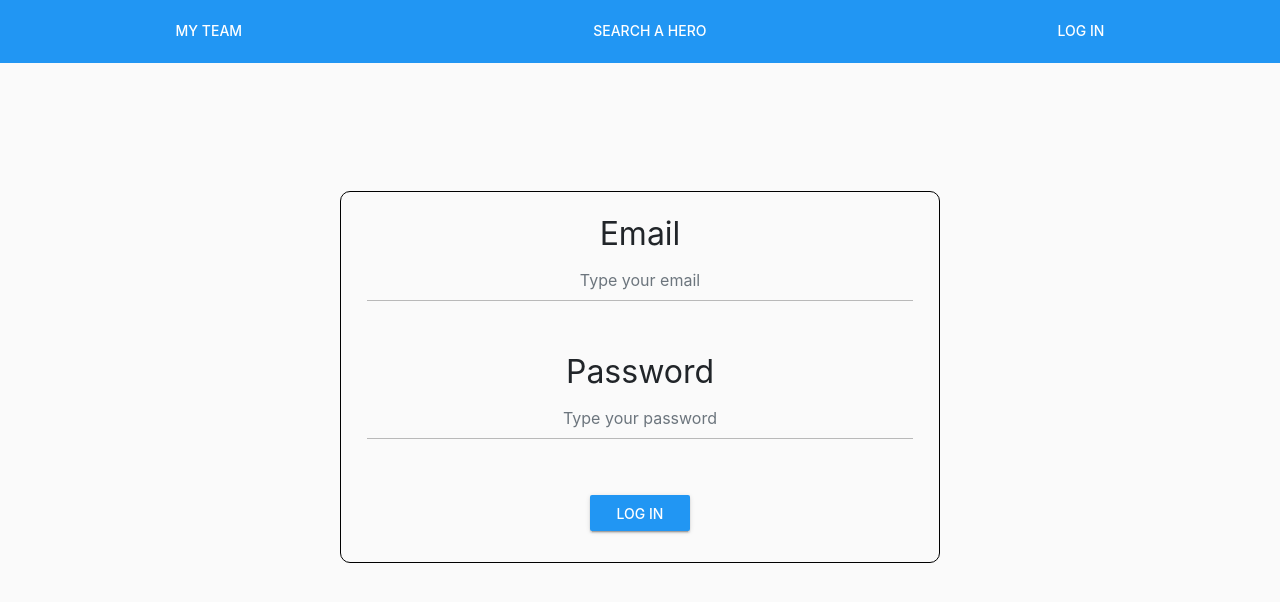
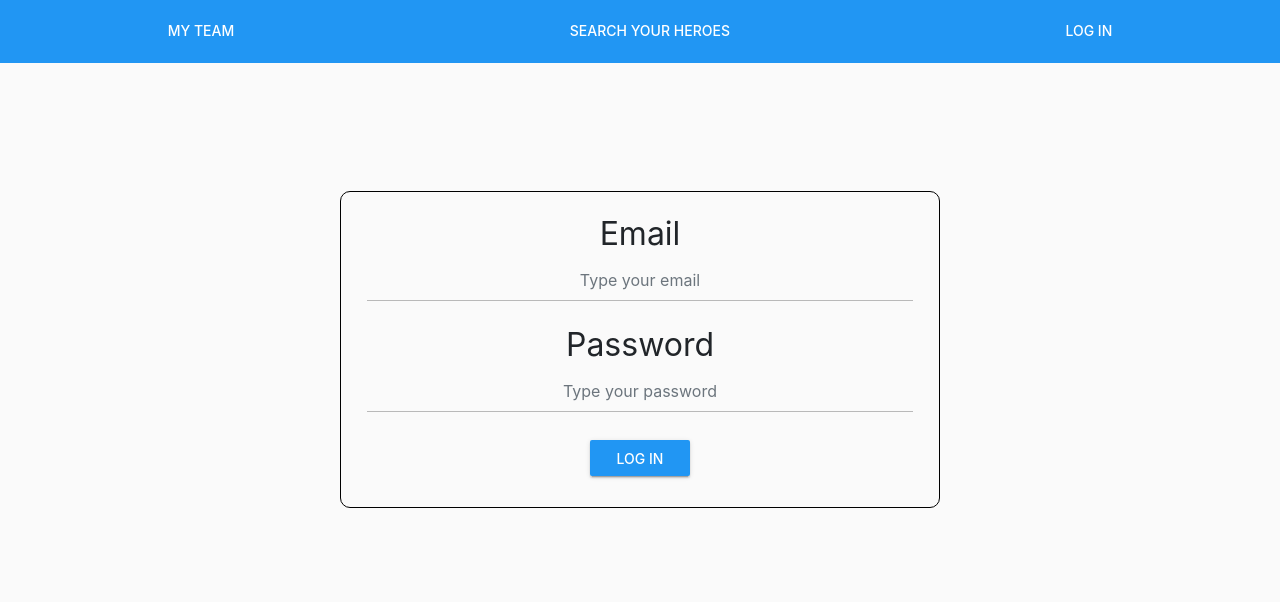
Before and after one commit to Mugenmatt/alkemy-challenge-test, a React (Create React App) app: page /login in a window 1280 px wide. Shown: the top 602 px of the page. Built offline with nearby package versions, Linux system fonts and the light colour scheme.

Commit message:
Validation Formik

```diff
--- a/package.json
+++ b/package.json
@@ -13,7 +13,8 @@
     "react-router-dom": "^5.2.0",
     "react-scripts": "4.0.3",
     "sweetalert2": "^11.0.17",
-    "web-vitals": "^1.0.1"
+    "web-vitals": "^1.0.1",
+    "yup": "^0.32.9"
   },
   "scripts": {
     "start": "react-scripts start",
--- a/src/App.js
+++ b/src/App.js
@@ -25,58 +25,59 @@ function App() {
   const [isFetching, setIsFetching] = useState(false);
   const [heroesData, setHeroesData] = useState(heroesState)
   const [heroName, setHeroName] = useState('')
-  const [email, setEmail] = useState('')
-  const [password, setPassword] = useState('')
-  const [errorFilled, setErrorFilled] = useState(false)
-  const [errorEmpty, setErrorEmpty] = useState(false)
-
-  const handleEmail = (e) => {
-    setEmail(e.target.value)
-  }
-
-  const handlePassword = (e) => {
-    setPassword(e.target.value)
-  }
-
-  const handleSubmit = (e) => {
-    e.preventDefault()
-    setIsFetching(true);
-
-    if(email === '' || password === '') {
-      console.log('Input cannot be empty');
-      setTimeout(() => {
-        setErrorEmpty(false);
-      }, 2000);
-      return setErrorEmpty(true);
-    }
-
-    if(email !== 'challenge@alkemy.org' || password !== 'react') {
-      console.log('invalid email or password');
-      setTimeout(() => {
-        setErrorFilled(false);
-      }, 2000);
-      return setErrorFilled(true);
-    }
 
 
-    axios.post(`http://challenge-react.alkemy.org/`,{
-      email: 'challenge@alkemy.org',
-      password: 'react'
-    })
-    .then(res => {
-      window.localStorage.setItem('token', JSON.stringify(res.data.token))
-      setUserToken(true)
-      setIsFetching(false);
-      Swal.fire(
-        'Logged in!',
-        'You just logged in!',
-        'success'
-      )
-    }).catch(error => {
-      console.log('ERROR:' + error)
-      setIsFetching(false);
-    })
-  }
+
+  // const handleEmail = (e) => {
+  //   setEmail(e.target.value)
+  // }
+
+
+  // const handlePassword = (e) => {
+  //   setPassword(e.target.value)
+  // }
+
+
+  // const handleSubmit = (e) => {
+  //   e.preventDefault()
+  //   setIsFetching(true);
+
+  //   if(email === '' || password === '') {
+  //     console.log('Input cannot be empty');
+  //     setTimeout(() => {
+  //       setErrorEmpty(false);
+  //     }, 2000);
+  //     return setErrorEmpty(true);
+  //   }
+
+  //   if(email !== 'challenge@alkemy.org' || password !== 'react') {
+  //     console.log('invalid email or password');
+  //     setTimeout(() => {
+  //       setErrorFilled(false);
+  //     }, 2000);
+  //     return setErrorFilled(true);
+  //   }
+
+
+    // axios.post(`http://challenge-react.alkemy.org/`,{
+    //   email: 'challenge@alkemy.org',
+    //   password: 'react'
+    // })
+    // .then(res => {
+    //   window.localStorage.setItem('token', JSON.stringify(res.data.token))
+    //   setUserToken(true)
+    //   setIsFetching(false);
+    //   Swal.fire(
+    //     'Logged in!',
+    //     'You just logged in!',
+    //     'success'
+    //   )
+    // }).catch(error => {
+    //   console.log('ERROR:' + error)
+    //   setIsFetching(false);
+    // })
+  // }
+
 
   const handleLogout = e => {
     setUserToken(false);
@@ -88,10 +89,12 @@ function App() {
     )
   }
 
+
   const handleName = (e) => {
     const name = e.target.value;
     setHeroName(name);
   }
+
 
   const handleSearchHero = () => {
     setIsFetching(true);
@@ -103,7 +106,7 @@ function App() {
         if(res.data.response === 'error') {
           Swal.fire(
             'Hero not found!',
-            'Try with few words',
+            'Try with few letters',
             'error'
           )
           return;
@@ -118,6 +121,7 @@ function App() {
     })
   }
 
+
   const handleHero = (heroID) => {
     const selectedHero = heroesData.allHeroes.find(hero => {
       return hero.id === heroID;
@@ -126,11 +130,13 @@ function App() {
     setHeroesData({...heroesData, viewHero: selectedHero})
   }
 
+
   const handleAdd = (heroID) => {
 
     const newHero = heroesData.allHeroes.find(hero => {
       return hero.id === heroID;
     })
+
 
     const isRepeated = () => {
       const res = heroesData.myHeroes.map(hero => {
@@ -207,9 +213,6 @@ function App() {
         return;
       }
     })
-
-
-
   }
 
   return (
@@ -217,13 +220,15 @@ function App() {
       {
         ...heroesData,
         userToken,
+        setUserToken,
+        setIsFetching,
         isFetching,
-        handleEmail,
-        handlePassword,
-        handleSubmit,
+        // handleEmail,
+        // handlePassword,
+        // handleSubmit,
         handleLogout,
-        errorEmpty,
-        errorFilled,
+        // errorEmpty,
+        // errorFilled,
         handleHero,
         handleAdd,
         handleDelete,
--- a/src/components/Card/Card.js
+++ b/src/components/Card/Card.js
@@ -14,7 +14,7 @@ const Card = ({id, name, img, powerstats, fromSearch}) => {
     const context = useContext(HeroesContext);
     const {handleHero, handleAdd, handleDelete} = context;
     return (
-        <div className="alkemy-card" style={{width: '18rem', textAlign:'center'}}>
+        <div className="alkemy-card" style={{width: '18rem', maxWidth:'18rem', minWidth:'18rem', textAlign:'center'}}>
             <img className="card-img-top" src={img} alt="Imagen de card" />
             <div className="card-body">
                 <h5 className="card-title">{name}</h5>
--- a/src/components/Card/index.css
+++ /dev/null
@@ -1,3 +0,0 @@
-.btn-primary {
-
-}
--- a/src/components/Header/Header.js
+++ b/src/components/Header/Header.js
@@ -15,7 +15,7 @@ const Header = () => {
                 </li>
                 <li className="nav-item">
                     <Link to='/search'>
-                        <p className="nav-link">Search a Hero</p>
+                        <p className="nav-link">Search your Heroes</p>
                     </Link>
                 </li>
                 <li className="nav-item">
--- a/src/components/Login/Form/Form.js
+++ /dev/null
@@ -1,40 +0,0 @@
-import React, {useContext} from 'react';
-import './index.css'
-import HeroesContext from '../../../context/HeroesContext';
-import Error from '../../Error/Error';
-
-const Form = () => {
-    const context = useContext(HeroesContext);
-    const {handleEmail, handlePassword, handleSubmit, errorEmpty, errorFilled} = context;
-
-    return (
-        <>
-            <form className='form' onSubmit={handleSubmit}>
-
-                <div>
-                    <label htmlFor="email" className="alkemy-form-label">Email</label>
-                    <input type="email" className="alkemy-form-control" id="email" placeholder="Type your email" onChange={handleEmail} />
-                </div>
-
-                <div>
-                    <label htmlFor="password" className="alkemy-form-label">Password</label>
-                    <input type="password" className="alkemy-form-control" id="password" placeholder="Type your password" onChange={handlePassword} />
-                </div>
-
-                {
-                    errorFilled && <Error errorTxt='Invalid email or password' />
-                }
-
-                {
-                    errorEmpty && <Error errorTxt='Input cannot be empty' />
-                }
-
-                <button type="submit" className="alkemy-btn-primary">Log In</button>
-
-            </form>
-
-        </>
-    );
-};
-
-export default Form;
--- /dev/null
+++ b/src/components/Login/Form/FormLogin.js
@@ -0,0 +1,107 @@
+import React, {useContext} from 'react';
+import HeroesContext from '../../../context/HeroesContext';
+import { Formik, Field, Form, useFormik } from 'formik';
+import * as Yup from 'yup';
+import axios from 'axios';
+import './index.css'
+import Swal from 'sweetalert2';
+
+const FormLogin = () => {
+    const context = useContext(HeroesContext);
+    const {setUserToken, setIsFetching} = context;
+    return (
+        <>
+            <Formik
+
+                initialValues={{
+                    email: '',
+                    password: ''
+                }}
+
+                validationSchema = {
+                    Yup.object({
+                        email: Yup.string()
+                        .email('Invalid email adress')
+                        .required('Required')
+                        .oneOf(['challenge@alkemy.org'], 'Invalid email'),
+                        password: Yup.string()
+                        .required('Required')
+                        .oneOf(['react'], 'Invalid password'),
+                    })
+                }
+
+                onSubmit={(values, {setSubmitting, resetForm}) => {
+
+                    axios.post(`http://challenge-react.alkemy.org/`,{
+                    email: 'challenge@alkemy.org',
+                    password: 'react'
+                    })
+                    .then(res => {
+                    window.localStorage.setItem('token', JSON.stringify(res.data.token))
+                    setUserToken(true)
+                    setIsFetching(false);
+                    Swal.fire(
+                        'Logged in!',
+                        'You just logged in!',
+                        'success'
+                    )
+                    }).catch(error => {
+                    console.log('ERROR:' + error)
+                    setIsFetching(false);
+                    })
+
+                    resetForm();
+                    setSubmitting(false)
+                }}
+            >
+            {({ errors, touched }) => (
+                <Form className='form'>
+
+                    <div className='labelInput'>
+                        <label htmlFor="email" className="alkemy-form-label">Email</label>
+                        <Field
+                            type="email"
+                            name='email'
+                            className="alkemy-form-control"
+                            id="email"
+                            placeholder="Type your email"
+                        />
+
+                        {errors.email && touched.email ? (
+                            <div>{errors.email}</div>
+                        ) : null}
+
+                    </div>
+
+                    <div className='labelInput'>
+                        <label htmlFor="password" className="alkemy-form-label">Password</label>
+                        <Field
+                            type="password"
+                            name='password'
+                            className="alkemy-form-control"
+                            id="password"
+                            placeholder="Type your password"
+                        />
+
+                        {errors.password && touched.password ? (
+                            <div>{errors.password}</div>
+                        ) : null}
+
+                    </div>
+
+                    <button
+                        type="submit"
+                        className="alkemy-btn-primary"
+                    >
+                        Log In
+                    </button>
+
+                </Form>
+            )}
+            </Formik>
+
+        </>
+    );
+};
+
+export default FormLogin;
--- a/src/components/Login/Form/index.css
+++ b/src/components/Login/Form/index.css
@@ -5,6 +5,7 @@
     border: 1px solid #000;
     border-radius: 10px;
     text-align: center;
+    /* background-image: url('https://resizer.glanacion.com/resizer/Hh3qhXZlvoN_ca4Rnw35zoUqvZQ=/768x0/filters:quality(80)/cloudfront-us-east-1.images.arcpublishing.com/lanacionar/PWDMBQSTI5FRPNIIHXHLRARJAQ.jpg'); */
 }
 
 .alkemy-form-label {
@@ -12,6 +13,16 @@
 }
 
 .alkemy-form-control {
-    margin-bottom: 10%;
     text-align: center;
 }
+
+.labelInput {
+    width: 100%;
+    margin-bottom: 5%;
+}
+
+.errorInput {
+    color: red;
+    margin: 0;
+    padding: 0;
+}
--- a/src/components/Title/index.css
+++ b/src/components/Title/index.css
@@ -3,4 +3,5 @@
     text-align: center;
     margin-top: 3%;
     margin-bottom: 3%;
+    color: #2196f3;
 }
--- a/src/pages/HeroDetail/HeroDetail.js
+++ b/src/pages/HeroDetail/HeroDetail.js
@@ -2,6 +2,7 @@ import React, {useContext} from 'react';
 import './index.css'
 import {useHistory} from 'react-router-dom'
 import HeroesContext from '../../context/HeroesContext';
+import Title from '../../components/Title/Title';
 
 const HeroDetail = () => {
 
@@ -19,6 +20,7 @@ const HeroDetail = () => {
     }
     return (
         <div className='container-card'>
+            <Title title='Hero specifications' />
             <div className="alkemy-card" style={{width: '18rem'}}>
 
                 <img className="card-img-top" src={url} alt="Imagen de card"/>
--- a/src/pages/Login/Login.js
+++ b/src/pages/Login/Login.js
@@ -1,7 +1,7 @@
 import React, {useContext} from 'react';
 import { Redirect } from 'react-router-dom';
 import HeroesContext from '../../context/HeroesContext';
-import Form from '../../components/Login/Form/Form'
+import FormLogin from '../../components/Login/Form/FormLogin'
 
 const Login = () => {
 
@@ -13,7 +13,7 @@ const Login = () => {
     }
     return (
         <>
-            <Form />
+            <FormLogin />
         </>
     );
 };
```
Also changed, not shown: 1 other file (tests, documents, lock files or other folders).
